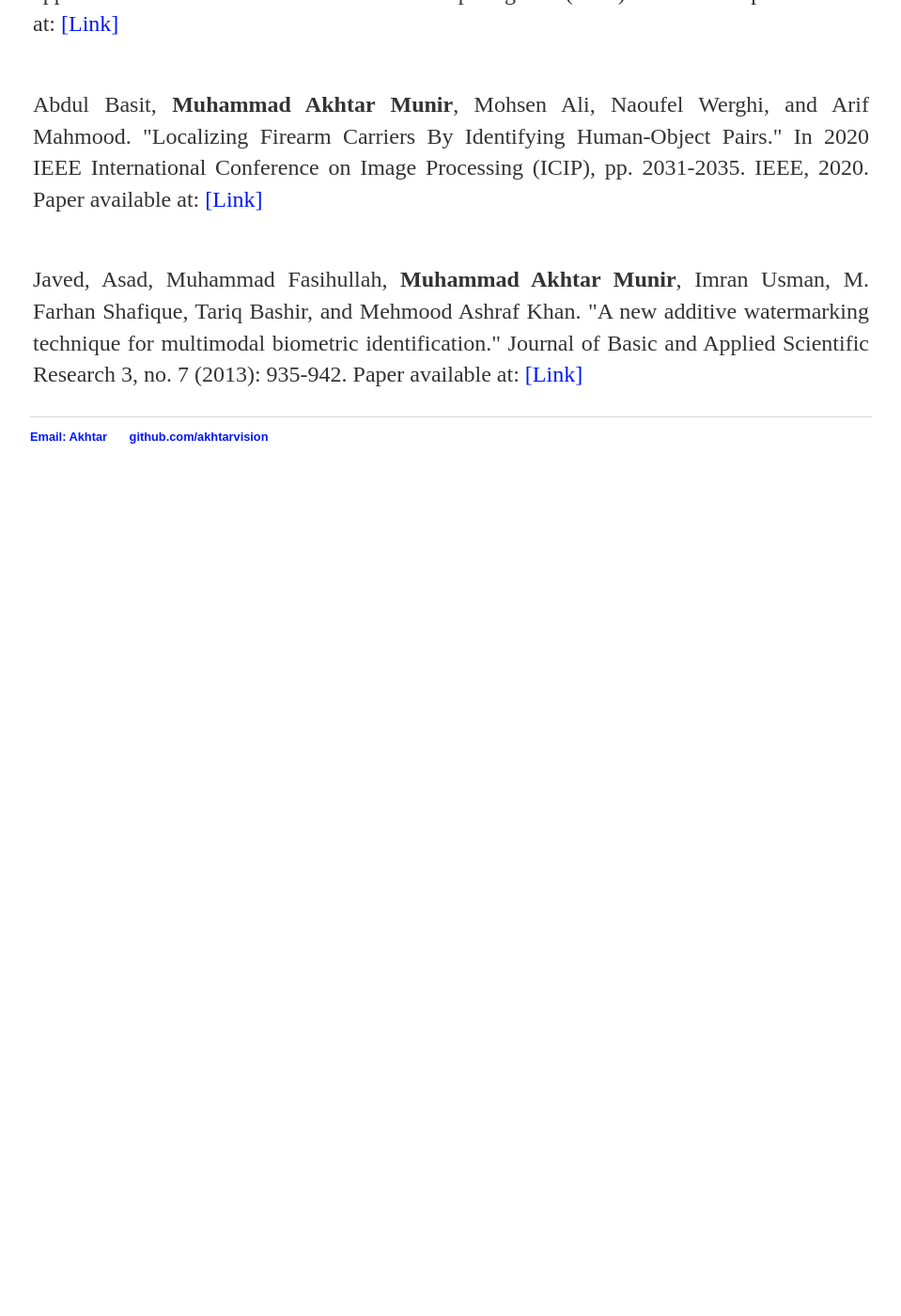
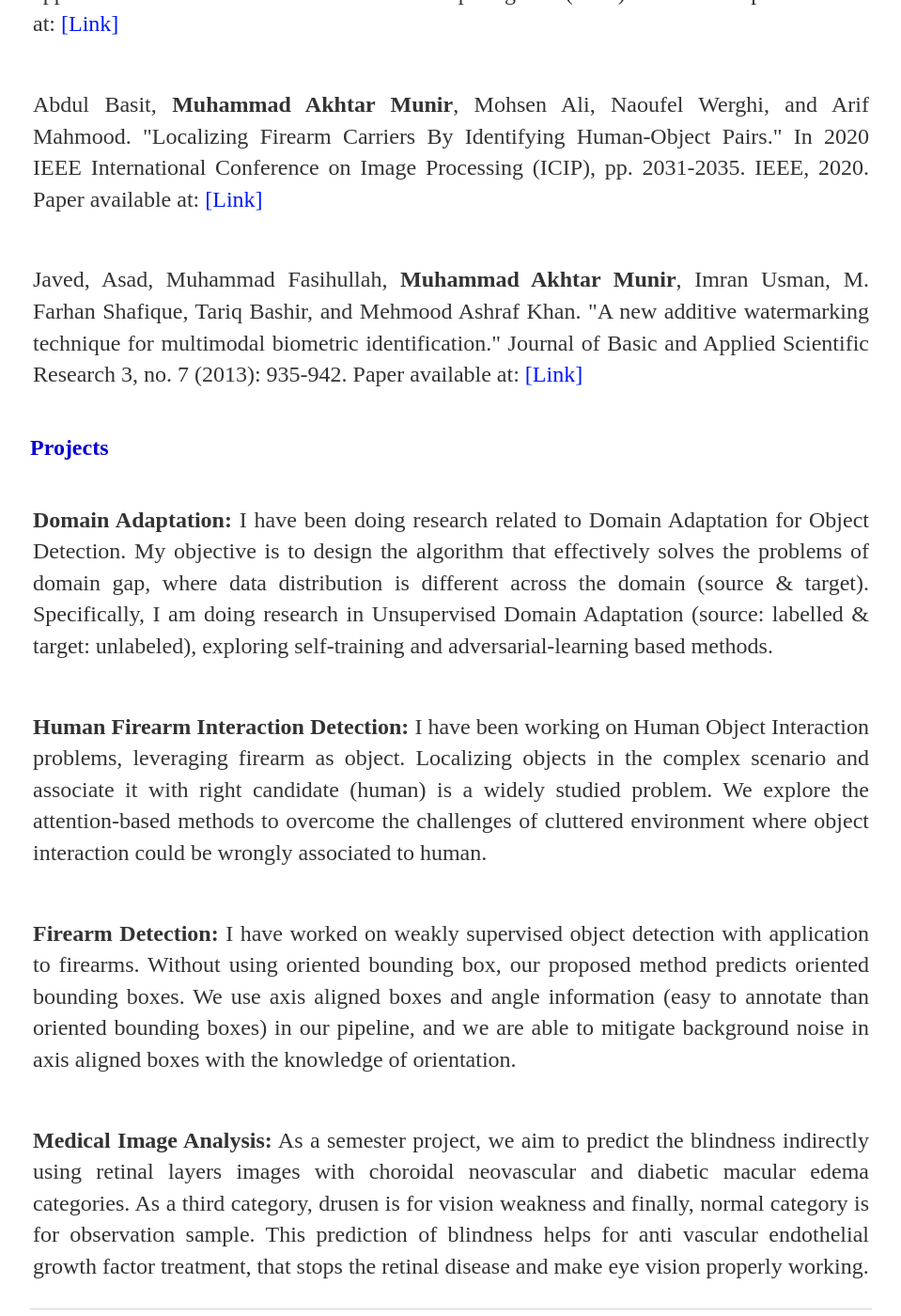
Before and after one commit to akhtarvision/akhtarvision.github.io, a Jekyll site: the page built from index.html, in a window 1280 px wide and 1400 px high, scrolled down 644 px. Shown: the whole window at 94% size, without its empty margins (160-1119 px from the left). Built offline with Jekyll 4.4.1, drawn with Linux system fonts in a browser that asks for light colours; before the commit the page ends 1176 px from its top, so only the background shows below that.

Commit message:
Update index.html

```diff
--- a/index.html
+++ b/index.html
@@ -59,4 +59,52 @@ title: Akhtar Munir, Deep Learning
 
 </table>
 
+
+
+
+<!-- Project -->
+<a id="projects" class="anchor"></a>
+<h2 style="color:#0600CE">Projects</h2>
+<table class="imgtable">
+<!-- paper entry-->
+<tr>
+<!-- <td> <br></td> -->
+<td>
+<p> <strong>Domain Adaptation:</strong> I have been doing research related to Domain Adaptation for Object Detection.
+	My objective is to design the algorithm that effectively solves the problems of domain gap, where data distribution is different across the domain (source & target).
+	Specifically, I am doing research in Unsupervised Domain Adaptation (source: labelled & target: unlabeled),
+	exploring self-training and adversarial-learning based methods.</p>
+</td>
+</tr>
+
+<tr>
+<!-- <td> <br></td> -->
+<td>
+<p> <strong>Human Firearm Interaction Detection:</strong> I have been working on Human Object Interaction problems, leveraging firearm as object.
+	Localizing objects in the complex scenario and associate it with right candidate (human) is a widely studied problem.
+	We explore the attention-based methods to overcome the challenges of cluttered environment where object interaction could be wrongly associated to human.</p>
+</td>
+</tr>
+
+		<tr>
+<!-- <td> <br>&nbsp;</td> -->
+<td>
+<p> <strong>Firearm Detection:</strong> I have worked on weakly supervised object detection with application to firearms.
+	Without using oriented bounding box, our proposed method predicts oriented bounding boxes.
+	We use axis aligned boxes and angle information (easy to annotate than oriented bounding boxes) in our pipeline,
+	and we are able to mitigate background noise in axis aligned boxes with the knowledge of orientation.  </p>
+</td>
+</tr>
+
+			<tr>
+<!-- <td> <br>&nbsp;</td> -->
+<td>
+<p> <strong>Medical Image Analysis:</strong> As a semester project, we aim to predict the blindness indirectly using retinal layers images with choroidal neovascular
+	and diabetic macular edema categories. As a third category, drusen is for vision weakness and finally, normal category is for observation sample.
+	This prediction of blindness helps for anti vascular endothelial growth factor treatment, that stops the retinal disease and make eye vision properly working. </p>
+</td>
+</tr>
+
+</table>
+
 </div><!-- /.blurb -->
```
